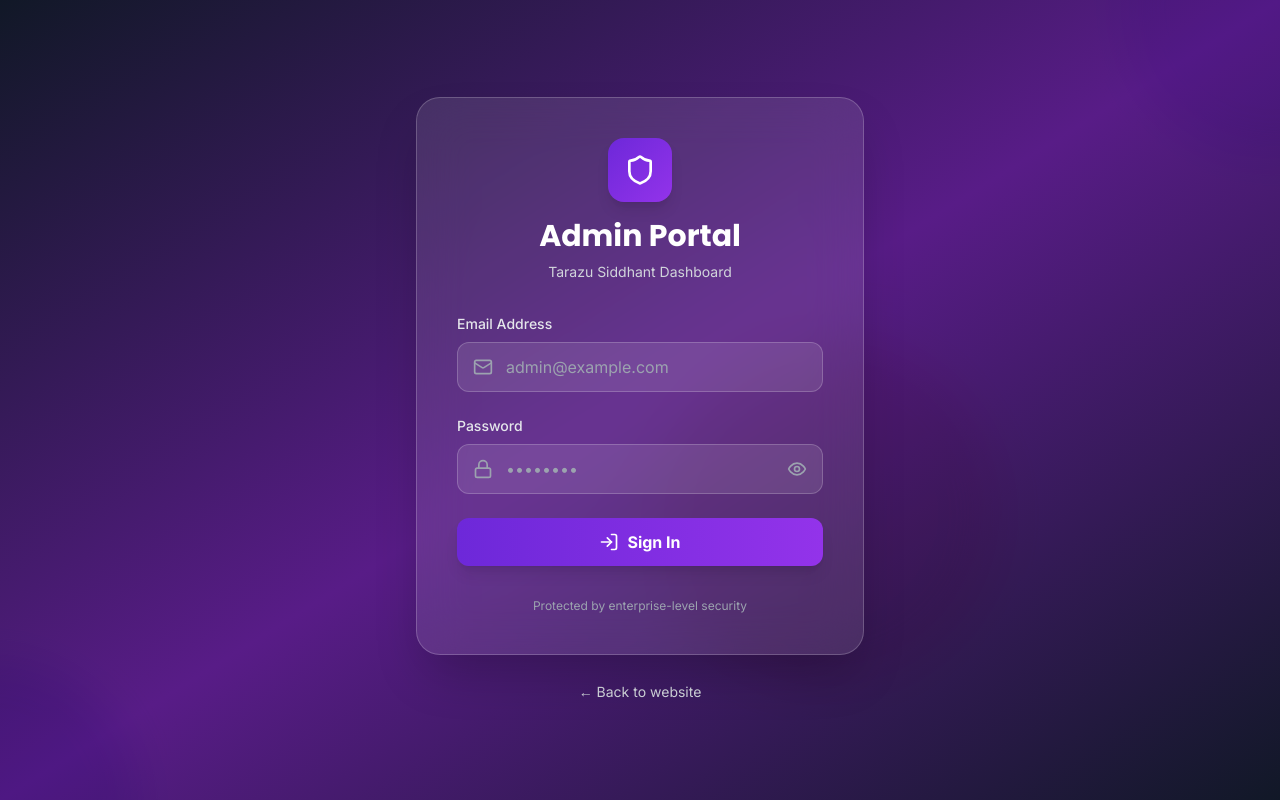
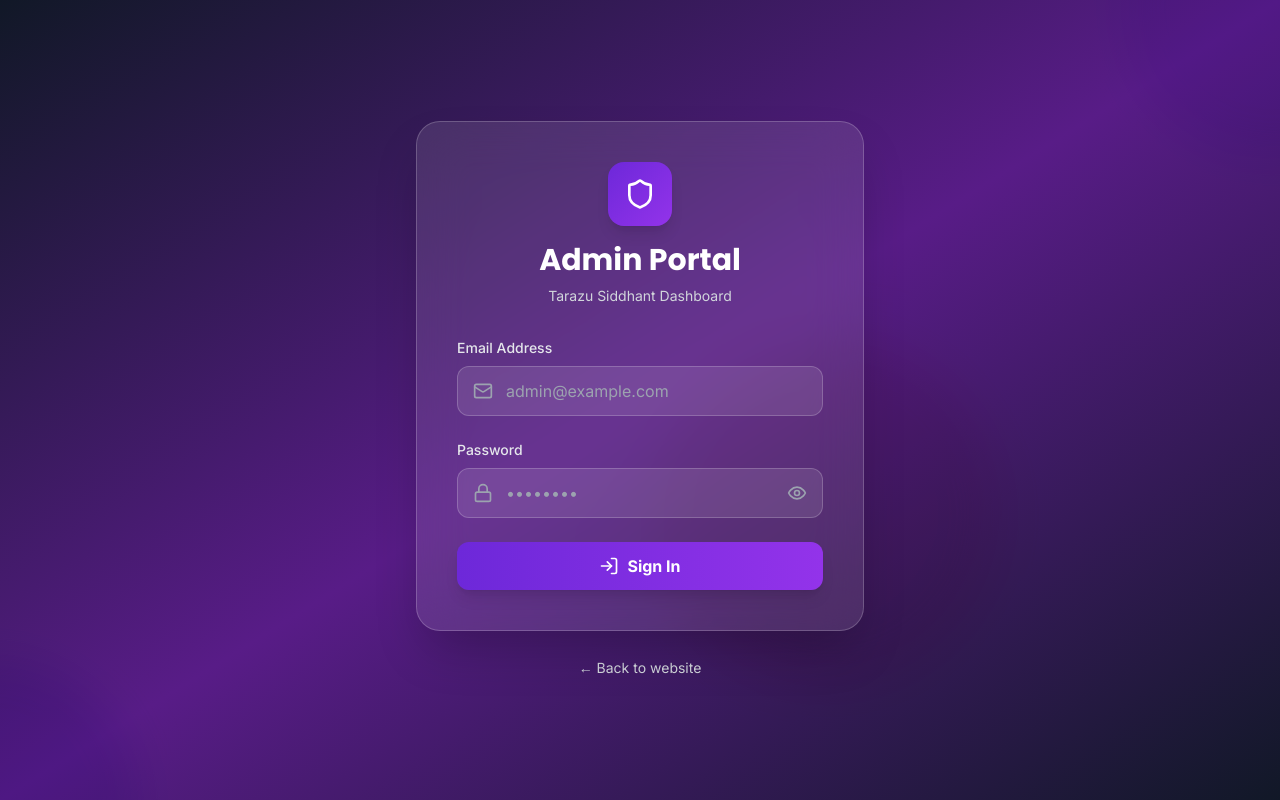
Before and after one commit to surendrasharma57715/tarazusiddhant, a Next.js app: page /admin/login in a window 1280 px wide. Built offline with nearby package versions, Linux system fonts and the light colour scheme.

Commit message:
style: remove footer from login page

```diff
--- a/src/app/admin/login/page.tsx
+++ b/src/app/admin/login/page.tsx
@@ -169,12 +169,7 @@ function LoginForm() {
                         </motion.button>
                     </form>
 
-                    {/* Footer */}
-                    <div className="mt-8 text-center">
-                        <p className="text-gray-400 text-xs">
-                            Protected by enterprise-level security
-                        </p>
-                    </div>
+
                 </div>
 
                 {/* Back to website link */}
```
